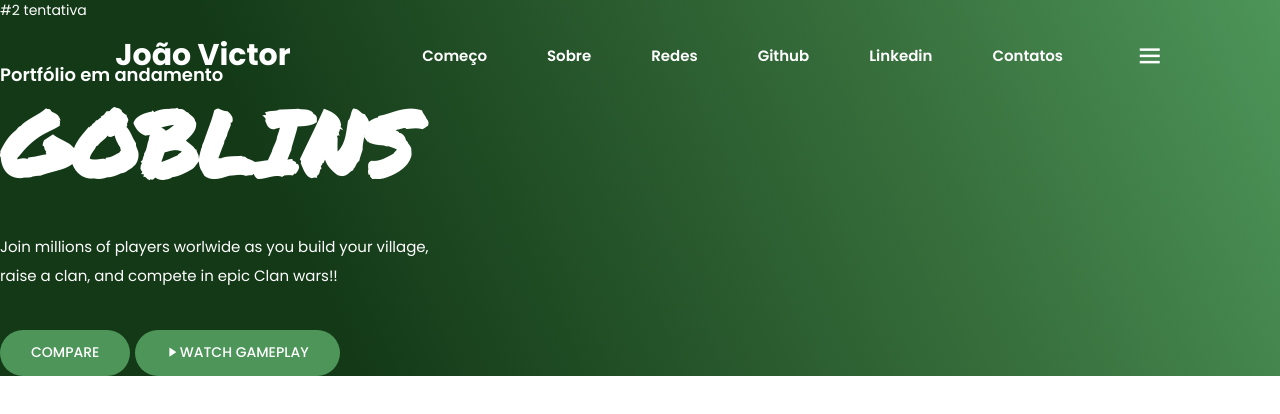
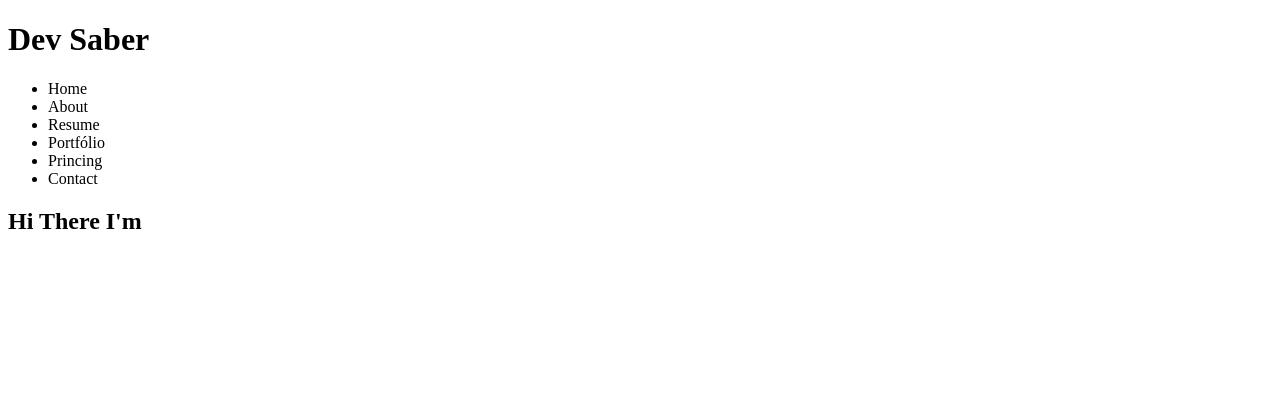
Before and after one commit to JoaoVictorPr/my-landing-pag, a plain HTML site: page index.html in a window 1280 px wide. Drawn offline with nearby package versions, Linux system fonts and the light colour scheme.

Commit message:
Reformulando

```diff
--- a/estilo/style.css
+++ /dev/null
@@ -1,121 +0,0 @@
-*{
-    padding: 0;
-    margin: 0;
-    box-sizing: border-box;
-    font-family: 'Poppins', sans-serif;
-    list-style: none;
-    text-decoration: none;
-}
-
-header{
-    position: fixed;
-    right: 0;
-    top: 0;
-    z-index: 1000;
-    width: 100%;
-    display: flex;
-    align-items: center;
-    justify-content: space-between;
-    padding: 33px 9%;
-    background: transparent;
-}
-
-.logo{
-    font-size: 30px;
-    font-weight: 700;
-    color: white;
-}
-
-.navlist{
-    display: flex;
-}
-
-.navlist a{
-    color: white;
-    margin-left: 60px;
-    font-size: 15px;
-    font-weight: 600;
-    border-bottom: 2px solid transparent;
-    transition: all .55s ease;
-}
-
-.navlist a:hover{
-    border-bottom: 2px solid white;
-}
-
-#menu-icon{
-    color: white;
-    font-size: 30px;
-    z-index: 10001;
-    cursor: pointer;
-}
-
-.hero{
-    height: 100%;
-    width: 100%;
-    min-width: 100vh;
-    background: linear-gradient(245.59deg, #4d9559 0%, #38703d 28.53%, #133917 75.52%);
-    position: relative;
-    display: grid;
-    grid-template-columns: repeat(2, 1fr);
-    align-items: center;
-    gap: 2rem;
-}
-
-section{
-    padding: 1 19%;
-}
-
-.hero-text h5{
-    font-size: 14px;
-    font-weight: 400;
-    color: white;
-    margin-bottom: 40px;
-}
-
-.hero-text h1{
-    font-family: 'Permanent Marker', cursive;
-    font-size: 90px;
-    line-height: 1;
-    color: white;
-    margin: 0 0 45px;
-}
-
-.hero-text h4{
-    font-size: 18px;
-    font-weight: 600;
-    color: white;
-    margin-bottom: 10px;
-}
-
-.hero-text p{
-    color: white;
-    font-size: 15px;
-    line-height: 1.9;
-    margin-bottom: 40px;
-}
-
-.hero-img img{
-    width: 700px;
-    height: auto;
-}
-
-.hero-text a{
-    display: inline-block;
-    color: white;
-    background: #4d9559;
-    border: 1px solid transparent;
-    padding: 12px 30px;
-    line-height: 1.4;
-    font-size: 14px;
-    font-weight: 500;
-    border-radius: 30px;
-    text-transform: uppercase;
-    transition: all .55s ease;
-}
-
-.hero-text a:hover{
-    background: transparent;
-    border: 1px solid white;
-    transform: translateX(8px);
-}
--- a/index.html
+++ b/index.html
@@ -3,65 +3,39 @@
 <head>
     <meta charset="UTF-8">
     <meta name="viewport" content="width=device-width, initial-scale=1.0">
-    <title>João Victor | Portfólio </title>
-
-    <!--link css-->
-    <link rel="stylesheet" href="./estilo/style.css">
-
-    <!--Link favicon-->
-    <link rel="shortcut icon" href="./imagens/favicon.ico" type="image/x-icon">
-
-    <!--link Boxicons-->
-    <link rel="stylesheet" href="https://unpkg.com/boxicons@latest/css/boxicons.min.css">
-
-    <!--Link Remixicons-->
-    <link href="https://cdn.jsdelivr.net/npm/remixicon@3.4.0/fonts/remixicon.css" rel="stylesheet">
-
-    <!--Link Google Fonts-->
-    <link rel="preconnect" href="https://fonts.googleapis.com">
-    <link rel="preconnect" href="https://fonts.gstatic.com" crossorigin>
-    <link href="https://fonts.googleapis.com/css2?family=Permanent+Marker&family=Poppins:wght@300;400;500;600;700;800;900&display=swap" rel="stylesheet">
+    <title>Portfólio | João Victor</title>
+    <link rel="stylesheet" href="estilo/style.css">
 </head>
 <body>
-
     <header>
-        <a href="#" class="logo">João Victor</a>
-
-        <ul class="navlist">
-            <li><a href="#">Começo</a></li>
-            <li><a href="#">Sobre</a></li>
-            <li><a href="#">Redes</a></li>
-            <li><a href="#">Github</a></li>
-            <li><a href="#">Linkedin</a></li>
-            <li><a href="#">Contatos</a></li>
-        </ul>
-
-        <div class="bx bx-menu" id="menu-icon"></div>
+        <h1>Dev <span>Saber</span></h1>
+        <nav>
+            <ul class="navegacao-primaria">
+                <li><a href="#"></a>Home</li>
+                <li><a href="#"></a>About</li>
+                <li><a href="#"></a>Resume</li>
+                <li><a href="#"></a>Portfólio</li>
+                <li><a href="#"></a>Princing</li>
+                <li><a href="#"></a>Contact</li>
+            </ul>
+        </nav>
     </header>
-
-    <section class="hero">
-        <div class="hero-text">
-            <h5>#2 tentativa</h5>
-            <h4>Portfólio em andamento</h4>
-            <h1>GOBLINS</h1>
-            <p>Join millions of players worlwide as you build your village, <br> raise a clan, and compete in epic Clan wars!!</p>
-            <a href="#">Compare</a>
-            <a href="#" class="ctaa"><i class="ri-play-fill"></i>Watch Gameplay</a>
+    <Section aria-label="seção curriculo download João Victor" class="section-div">
+        <div>
+            <h2>Hi There I'm</h2>
+            <h2></h2>
         </div>
 
-        <div class="hero-img">
-            <img src="" alt="">
-        </div>
-    </section>
+    </Section>
 
-    <!--Java Script-->
     <script src="js/script.js"></script>
 </body>
 </html>
 
+<!--https://www.youtube.com/watch?v=bu4YaTeVVg8&ab_channel=CodigoTech
 
-<!--Link do video-->
-<!--
-https://www.youtube.com/watch?v=IXucQAEkIMo&ab_channel=TahmidAhmed
-minuto 7:48
--->
+video
+
+minuto
+
+5:32-->
```
